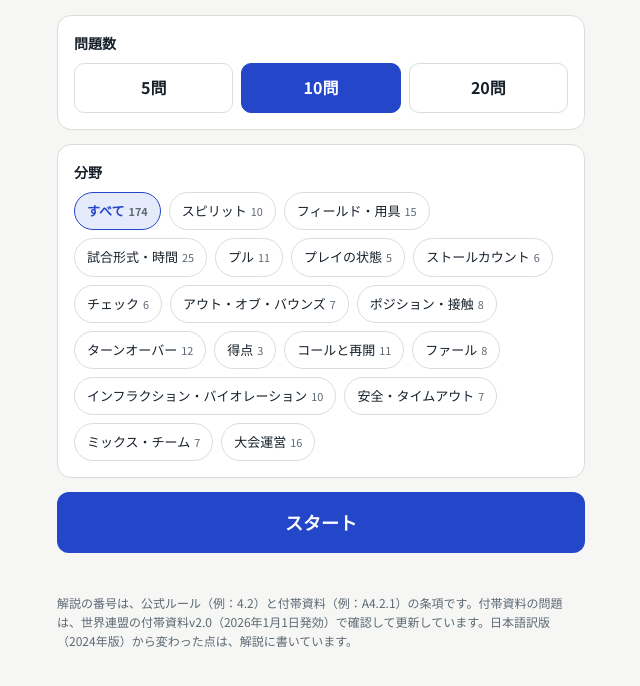
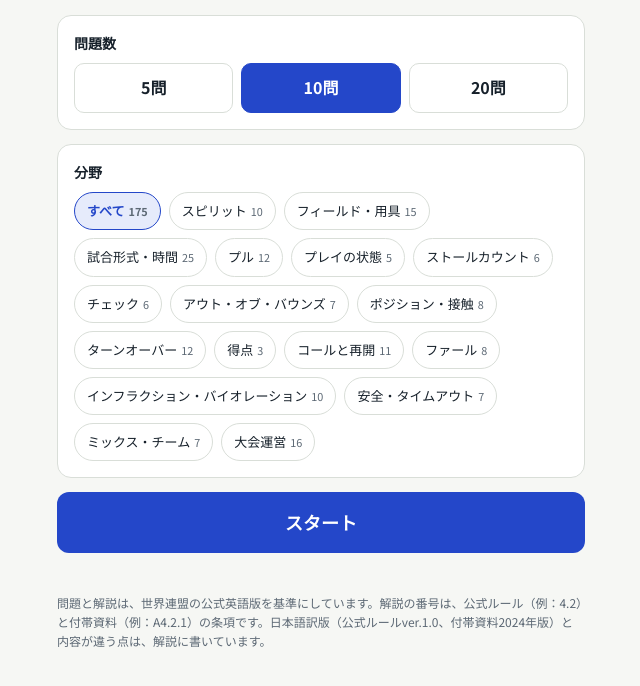
Before and after one commit to shun802/kyogi-log, a plain HTML site: page quiz/index.html in a window 1280 px wide. Shown: the part 134-820 px from the top of the page, without its empty margins (319-959 px from the left). Drawn offline with Linux system fonts and the light colour scheme.

Commit message:
ルールクイズを英語版基準に修正（7.11ほか）
Co-Authored-By: Claude Sonnet 5.5 <noreply@anthropic.com>
Claude-Session: https://claude.ai/code/session_012mLEz8yDMHgzB9ovQdp65Z

```diff
--- a/quiz/index.html
+++ b/quiz/index.html
@@ -148,7 +148,7 @@ button:focus-visible,summary:focus-visible{outline:3px solid var(--accent);outli
     </div>
     <button type="button" class="primary" id="goBtn">スタート</button>
     <div class="stats" id="stats"></div>
-    <p class="note">解説の番号は、公式ルール（例：4.2）と付帯資料（例：A4.2.1）の条項です。付帯資料の問題は、世界連盟の付帯資料v2.0（2026年1月1日発効）で確認して更新しています。日本語訳版（2024年版）から変わった点は、解説に書いています。</p>
+    <p class="note">問題と解説は、世界連盟の公式英語版を基準にしています。解説の番号は、公式ルール（例：4.2）と付帯資料（例：A4.2.1）の条項です。日本語訳版（公式ルールver.1.0、付帯資料2024年版）と内容が違う点は、解説に書いています。</p>
   </section>
 
   <!-- quiz -->
@@ -211,9 +211,9 @@ Q("spirit","自分のコールが正しくなかったと気付いたとき、
   ["コンテストされるまでそのまま主張する","相手チームが納得するまでコールを続ける","チームメイトに判断を任せて黙る"],
   "コールが正しいと思えなくなった時点で撤回します。撤回した場合は、その選手が反則を引き起こしたものとして再開します。","公式ルール 1.5.1、15.11");
 Q("spirit","コールに関する協議で、双方の合意が得られず、直前に何が起きていたかも明らかでない場合は？",
-  "協議が発生する直前にディスクを所有していた選手にディスクを戻す",
+  "最後に争いのなかったスローワー（直前の争いのないスローワー）にディスクを戻す",
   ["ディフェンス側にターンオーバーとして攻守交替する","コールをした側の主張を採用する","コイントスのようにディスクでトスをして決める"],
-  "合意できない場合や事実が明白でない場合は、直前にディスクを所有していた選手に戻します。","公式ルール 1.12");
+  "合意できない場合や事実が明白でない場合は、最後に争いのなかったスローワーに戻します。","公式ルール 1.12");
 Q("spirit","コールを話し合う選手として、ルールが定めているのは？",
   "直接プレイに関わっていた選手と、そのプレイを最もよく見える位置にいた選手",
   ["キャプテンだけ","サイドラインにいるコーチと交代選手","両チームの全選手の多数決"],
@@ -332,7 +332,7 @@ Q("game","プルをやり直す場合や、時間制限違反でプルが遅れ
   ["オフェンスが準備完了の合図をすること","ディフェンスがプルを投げること","キャプテンが協議すること"],
   "オフェンスは違反のコールから15秒以内に合図をし、プルは30秒以内、またはオフェンスの合図から15秒後の遅い方までに投げます。","付帯資料v2.0 A5.4.6");
 Q("game","コール後の協議が、何秒経っても解決しない場合にコンテストとみなされる？","45秒",["15秒","30秒","60秒"],
-  "コンテストになったとみなされ、直前にディスクを所有していた選手に戻します。15秒経過で両キャプテンが援助し、60秒後にはプレイを再開します。","付帯資料v2.0 A5.7");
+  "コンテストになったとみなされ、最後に争いのなかったスローワーに戻します。15秒経過で両キャプテンが援助し、60秒後にはプレイを再開します。","付帯資料v2.0 A5.7");
 Q("game","ターンオーバーやプルの後、ディスクが静止した場合などに、プレイを再開しなければならない制限時間は？","20秒以内",["5秒以内","10秒以内","30秒以内"],
   "20秒以内に難しい場合は、代わりのディスクを要求できます。","付帯資料v2.0 A5.8.1");
 Q("game","ストールカウントとコールに使う言語は？","英語",["日本語","どの言語でもよい","両チームが決める日本語か英語"],
@@ -382,9 +382,13 @@ Q("pull","プルがまずフィールド内に落ち、一度もアウト・オ
   ["必ずブリックマーク","必ずプルされた位置","最初に落ちた位置"],
   "止まった位置にピボットを確定させます。","公式ルール 7.10");
 Q("pull","プルがまずフィールド内に落ち、オフェンスが触れずにアウト・オブ・バウンズとなった場合のピボットポイントは？",
-  "最初に外周を越えた位置に最も近いセントラルゾーン内（自陣エンドゾーンにはならない）",
-  ["自陣エンドゾーン内の任意の位置","必ずブリックマーク","ディスクがあったエンドゾーン内"],
-  "この場合は自陣エンドゾーン内にピボットを確定することはありません。","公式ルール 7.11");
+  "ディスクが最初に外周を越えた位置。ただし、その位置が自陣エンドゾーン内になる場合は、最も近いセントラルゾーン内",
+  ["必ず自陣エンドゾーン内の任意の位置","必ずブリックマーク","外周を越えた位置が自陣エンドゾーン内でも、必ずその位置"],
+  "英語版の公式ルールに基づきます。日本語訳版（ver.1.0）の7.11は「最も近いセントラルゾーン内」とだけ読めますが、英語版は「外周を越えた位置、ただし自陣エンドゾーン内になる場合は最も近いセントラルゾーン内」です。","公式ルール 7.11");
+Q("pull","プルがまずフィールド内に落ち、アウト・オブ・バウンズへ出る前にオフェンス側の選手がディスクに触れた場合のピボットポイントは？",
+  "ディスクが最初に外周を越えた位置（自陣エンドゾーン内になる場合でもその位置）",
+  ["必ず最も近いセントラルゾーン内","必ずブリックマーク","必ずディスクが最初に落ちた位置"],
+  "オフェンスが触れた場合は、自陣エンドゾーン内になる場合でも、外周を越えた位置が基準です。","公式ルール 7.11.1");
 Q("pull","プルがフィールド内に落ちず、オフェンスが触れずにアウト・オブ・バウンズとなった場合、スローワーが選べるのは？",
   "自陣エンドゾーンに近いブリックマーク、またはアウトへ出た位置に最も近いセントラルゾーン内",
   ["必ずブリックマーク","必ずアウトへ出た位置","必ずゴールライン上"],
@@ -610,7 +614,7 @@ Q("call","コールが発生したタイミングに関係なく、両チーム
   ["ディスクは必ずスローワーに戻る","ターンオーバーになる","ブリックマークから再開する"],
   "ゴールならそのゴールが成立します。ゴールでなければ、不利なポジションの選手は位置を修正できます。","公式ルール 16.3");
 Q("call","コールの聞き間違いなどで間違ってプレイを中断してしまい、相手チームがディスクの所有権を得られない場合は？",
-  "協議が発生する直前にディスクを所有していたスローワーに戻す",
+  "最後に争いのなかったスローワーに戻す",
   ["ターンオーバーにする","プレイを続ける","コールした選手にディスクを渡す"],
   "相手チームが所有権を得る・維持できる場合は、その後のプレイはすべて有効です。","公式ルール 15.9");
 Q("call","コールを受けた選手がそのコールに納得しない場合の対応は？","「コンテスト」をコールする",
@@ -647,7 +651,7 @@ Q("foul","インダイレクト・ファールをコールする前に、プレ
   ["1秒以内","5秒以内","遅らせてはいけない"],
   "ディスクに対するプレイとは関係のない身体接触のファールです。","公式ルール 17.8.1.1");
 Q("foul","同一のプレイで、オフェンス側とディフェンス側の双方がファールをコールして認められた場合は？",
-  "ファールは相殺（オフセッティング）となり、ディスクは直前のスローワーに戻す",
+  "ファールは相殺（オフセッティング）となり、ディスクは最後に争いのなかったスローワーに戻す",
   ["先にコールした側が優先","ディフェンスが優先","ターンオーバーになる"],
   "2人以上が1点に向かって同時に動いて軽微でない接触をした場合も、オフセッティング・ファールです。","公式ルール 17.9");
 
@@ -770,7 +774,7 @@ Q("tour","大気質指数が7以上のときの対応は？","指数が7を下
   ["公式の中断を1回追加して続行する","試合時間を短縮して続行する","マスクを着けて続行する"],
   "選手と大会スタッフには、可能なら屋内に避難するよう伝えます。","付帯資料v2.0 B4.4.4");
 Q("tour","中断した試合を再開できず結果を決める場合、試合時間の半分以上が経過、または一方が目標点の半分以上を得点していれば？",
-  "リードしているチームの勝ちとする（同点の場合は、直前の得点の前にリードしていたチームの勝ち）",
+  "リードしているチームの勝ちとする（同点の場合は、得点をさかのぼってリードしていたチームの勝ち）",
   ["引き分けとする","必ず最初からやり直す","得点が多くても勝ちにならない"],
   "この条件に当てはまらず、一方のチームのブレイク（ディフェンスから始めたポイントを取った回数）が多い場合は、そのチームの勝ちとします。","付帯資料v2.0 B5.4.1.1、B5.4.1.2");
 Q("tour","天候などで中断した試合を再開する場合の扱いは？",
@@ -846,7 +850,7 @@ const GENS = [
   const okT=z.s+"秒以内";
   const ng=uniq(okT,["5秒以内","10秒以内","15秒以内","20秒以内","30秒以内"],3);
   return {cat:"state",q:`ターンオーバーの後、ディスクがアウト・オブ・バウンズではなく${z.n}にある。スローワーがピボットポイントを確定しなければならない制限時間は？`,
-   ok:okT,ng,ex:"ターンオーバー後、ディスクがセントラルゾーンにあるときは10秒以内、エンドゾーンにあるときは20秒以内です。違反には、ディフェンス側がプリ・ストールなどを使えます。",ref:"公式ルール 8.5.1"};
+   ok:okT,ng,ex:"ターンオーバー後、ディスクが静止してから、セントラルゾーンなら10秒以内、エンドゾーンなら20秒以内です。違反には、ディフェンス側がプリ・ストールなどを使えます。",ref:"公式ルール 8.5.1"};
  },
  function turnoverSpot(){
   const z=pick([
```
